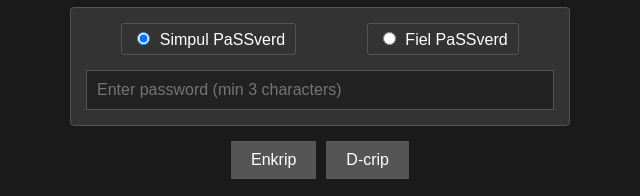
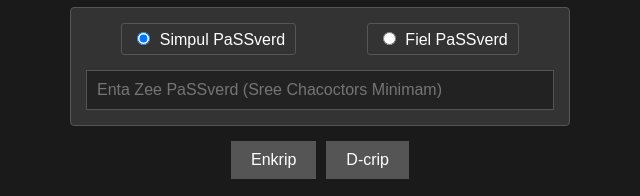
Before and after one commit to ugm616/EnkripshunDik, a plain HTML site: page index.html in a window 1280 px wide. Shown: the part 322-518 px from the top of the page, 320-960 px from the left. Drawn offline with Linux system fonts and the light colour scheme; a web font is replaced by a local one.

Commit message:
Update index.html

```diff
--- a/index.html
+++ b/index.html
@@ -25,7 +25,7 @@
       </div>
 
       <div id="simple-password-container" class="password-container">
-        <input type="password" id="simple-password" placeholder="Enter password (min 3 characters)" minlength="3">
+        <input type="password" id="simple-password" placeholder="Enta Zee PaSSverd (Sree Chacoctors Minimam)" minlength="3">
       </div>
 
       <div id="advanced-password-container" class="password-container hidden">
```
